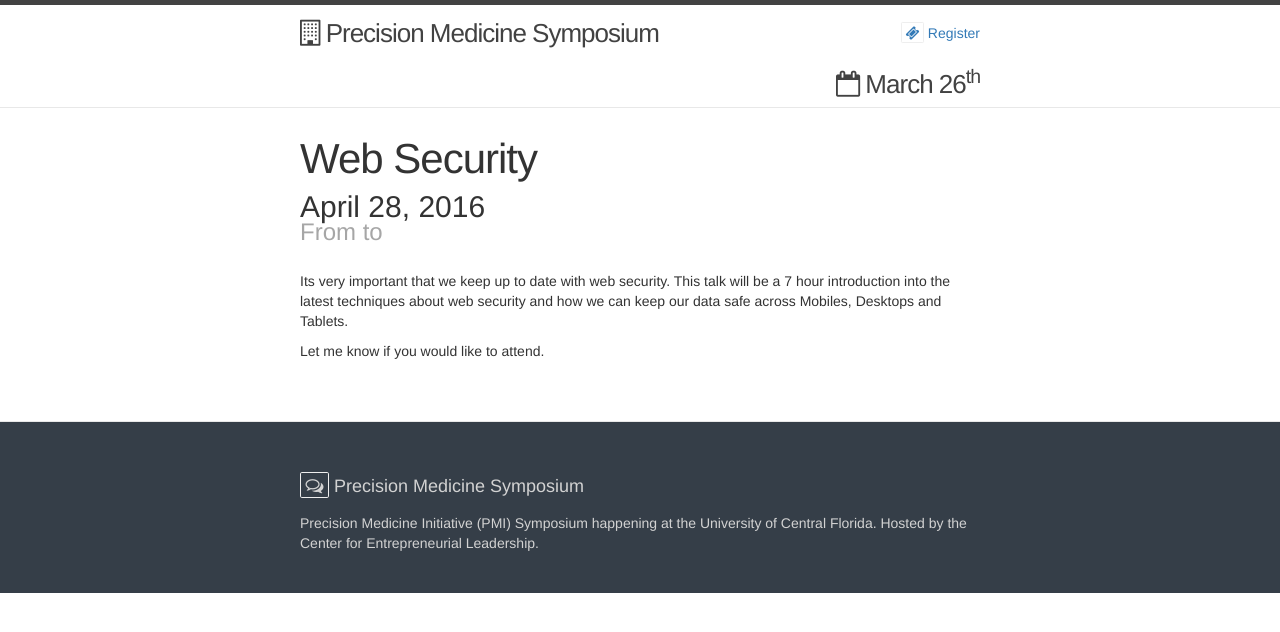
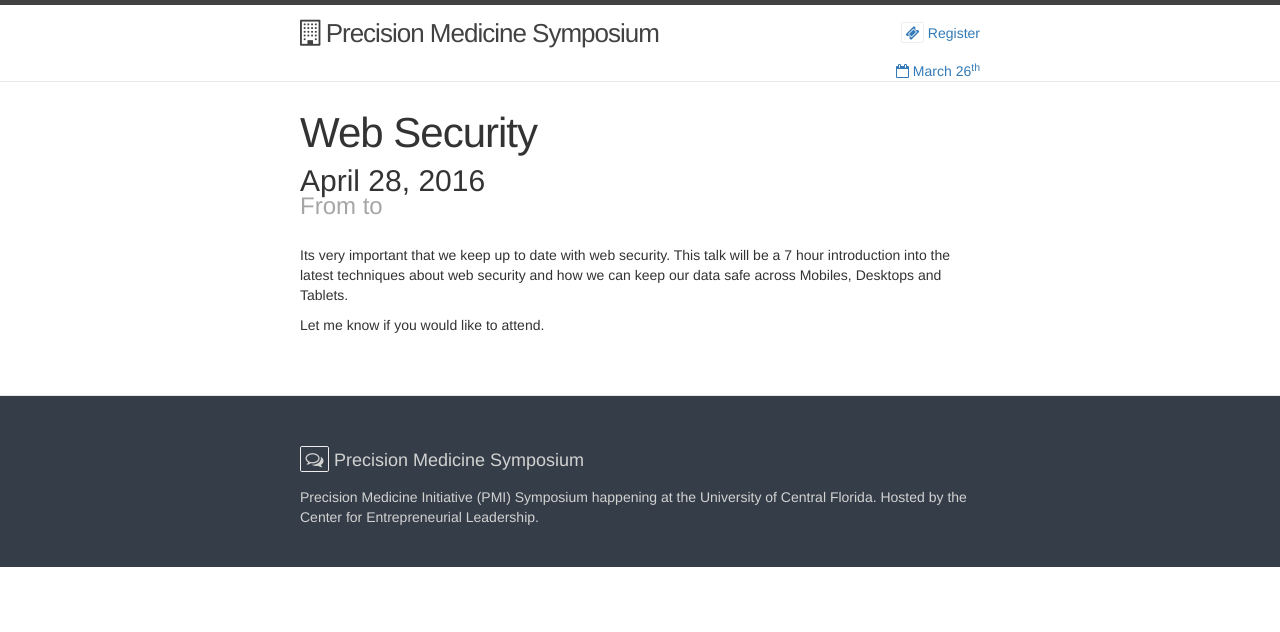
Before and after one commit to dhillonv10/pmi, a Jekyll site: the page built from _posts/2016-04-28-web-security.md, in a window 1280 px wide. Shown: the top 632 px of the page. Built offline with Jekyll 4.4.1, drawn with Linux system fonts in a browser that asks for light colours; nearby versions of some CDN libraries.

```diff
--- a/_sass/_layout.scss
+++ b/_sass/_layout.scss
@@ -25,17 +25,7 @@
 }
 
 .site-title2 {
-    font-size: 26px;
-    font-weight: 300;
-    line-height: 46px;
-    letter-spacing: -1px;
-    margin-bottom: 0;
     float: right;
-
-    &,
-    &:visited {
-        color: $grey-color-dark;
-    }
 }
 
 .site-nav {
```
